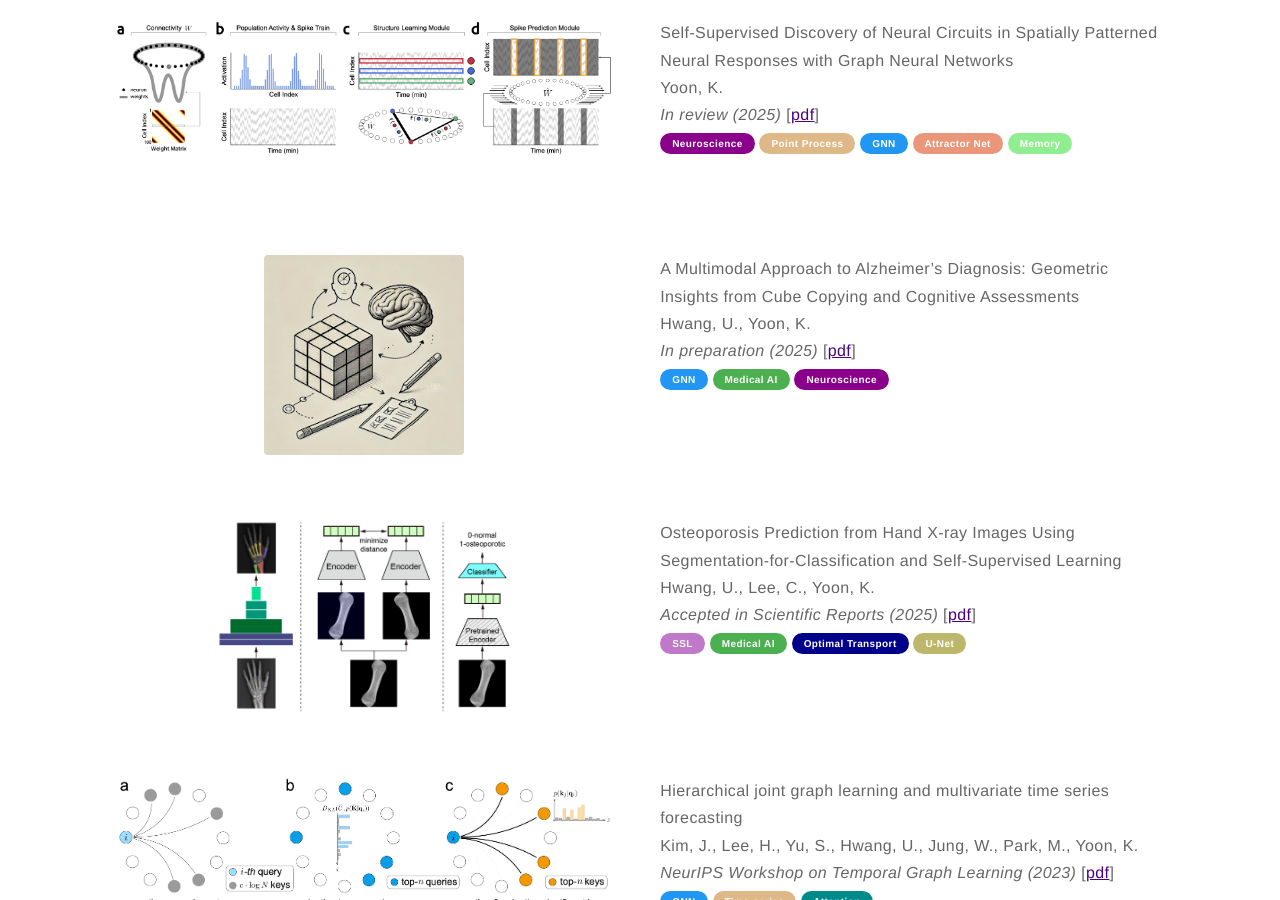
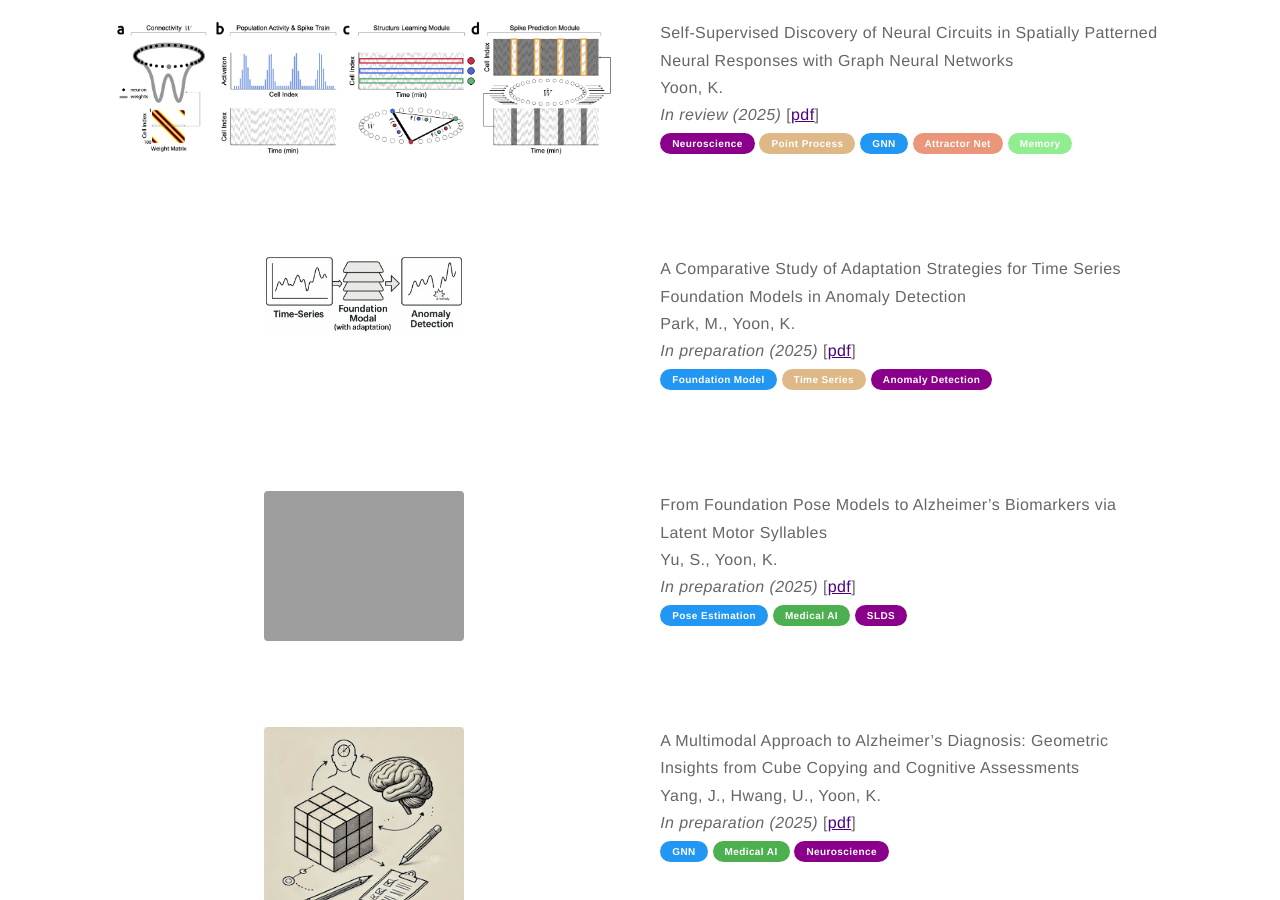
Before and after one commit to kijungyoon/kijungyoon.github.io, a Jekyll site: the page built from papers.md, in a window 1280 px wide and 900 px high, scrolled down 555 px. Built offline with Jekyll 4.4.1, drawn with Linux system fonts in a browser that asks for light colours.

Commit message:
Update papers.md

```diff
--- a/papers.md
+++ b/papers.md
@@ -25,12 +25,46 @@ layout: page
 
 <div class="side-by-side">
     <div class="toleft" style="text-align:center">
+        <img class="image" src="https://kijungyoon.github.io/assets/images/tsfm_tsad.png" alt="Alt Text" width="200">
+    </div>
+
+    <div class="toright">
+    <p><b>A Comparative Study of Adaptation Strategies for Time Series Foundation Models in Anomaly Detection</b><br>
+    Park, M., Yoon, K.<br>
+    <i>In preparation (2025)</i>
+    [<a href="https://">pdf</a>]<br>
+    <span class="pill-label pill-blue">Foundation Model</span>
+    <span class="pill-label pill-bwood">Time Series</span>
+    <span class="pill-label pill-dmagenta">Anomaly Detection</span>
+    </p>
+    </div>
+</div>
+
+<div class="side-by-side">
+    <div class="toleft" style="text-align:center">
+        <img class="image" src="https://kijungyoon.github.io/assets/images/fm_pose_syllables.png" alt="Alt Text" width="200">
+    </div>
+
+    <div class="toright">
+    <p><b>From Foundation Pose Models to Alzheimer’s Biomarkers via Latent Motor Syllables</b><br>
+    Yu, S., Yoon, K.<br>
+    <i>In preparation (2025)</i>
+    [<a href="https://">pdf</a>]<br>
+    <span class="pill-label pill-blue">Pose Estimation</span>
+    <span class="pill-label pill-green">Medical AI</span>
+    <span class="pill-label pill-dmagenta">SLDS</span>
+    </p>
+    </div>
+</div>
+
+<div class="side-by-side">
+    <div class="toleft" style="text-align:center">
         <img class="image" src="https://kijungyoon.github.io/assets/images/alzheimer.png" alt="Alt Text" width="200">
     </div>
 
     <div class="toright">
     <p><b>A Multimodal Approach to Alzheimer’s Diagnosis: Geometric Insights from Cube Copying and Cognitive Assessments</b><br>
-    Hwang, U., Yoon, K.<br>
+    Yang, J., Hwang, U., Yoon, K.<br>
     <i>In preparation (2025)</i>
     [<a href="https://">pdf</a>]<br>
     <span class="pill-label pill-blue">GNN</span>
```
